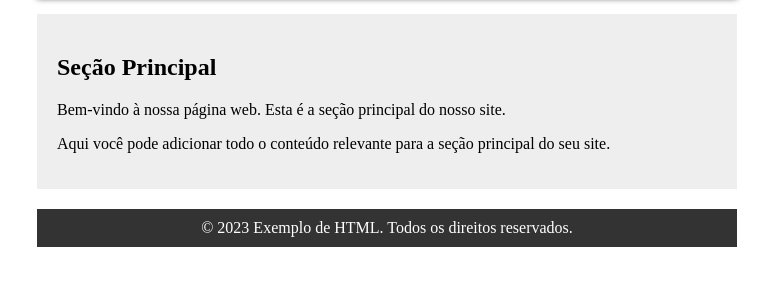
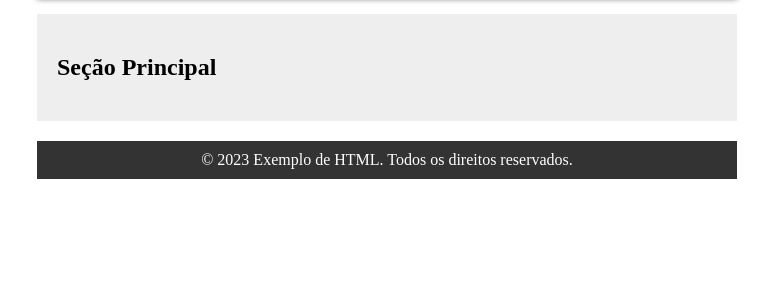
Before and after one commit to Jarsark/jarsark.github.io, a plain HTML site: page index.html in a window 1280 px wide. Shown: the part 188-474 px from the top of the page, without its empty margins (253-1026 px from the left). Drawn offline with Linux system fonts and the light colour scheme.

Commit message:
Update index.html

```diff
--- a/index.html
+++ b/index.html
@@ -215,8 +215,7 @@ header img {
     </section>
     <section>
         <h2>Seção Principal</h2>
-        <p>Bem-vindo à nossa página web. Esta é a seção principal do nosso site.</p>
-        <p>Aqui você pode adicionar todo o conteúdo relevante para a seção principal do seu site.</p>
+
     </section>
 
     <footer>
```
